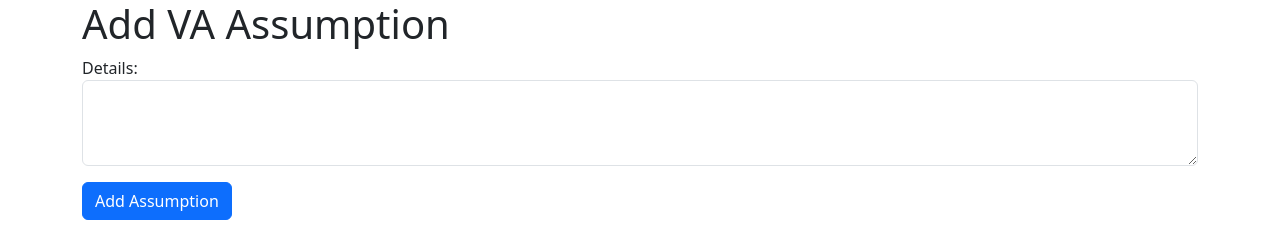
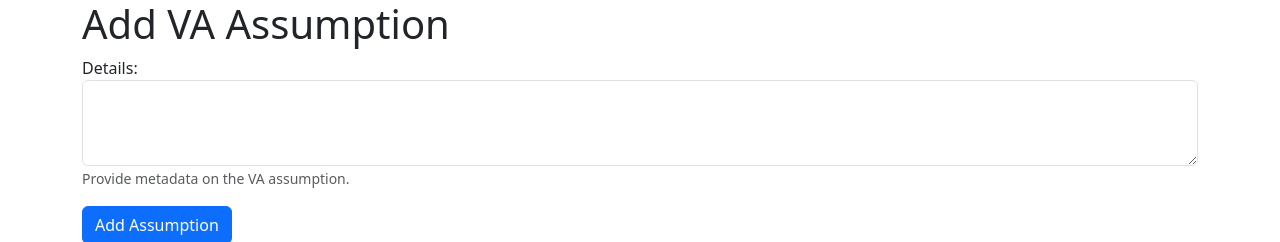
Before and after one commit to CentralValleyModeling/csrs, a FastAPI app: page /forms/va in a window 1280 px wide. Shown: the top 242 px of the page. Run offline with FastAPI, Linux system fonts and the light colour scheme.

Commit message:
Add help text to form for detail only assumption

```diff
--- a/calsim_scenario_server/templates/project.html
+++ b/calsim_scenario_server/templates/project.html
@@ -13,6 +13,7 @@
             <div class="mb-3">
                 <label for="detail">Details:</label>
                 <textarea  class="form-control" id="detail" name="detail" rows="3" cols="50" required></textarea>
+                <small id="detailHelpBlock" class="form-text text-muted">Provide metadata on the {{project_type}} assumption.</small>
             </div>
             <button type="submit" class="btn btn-primary">Add Assumption</button>
         </form>
```
